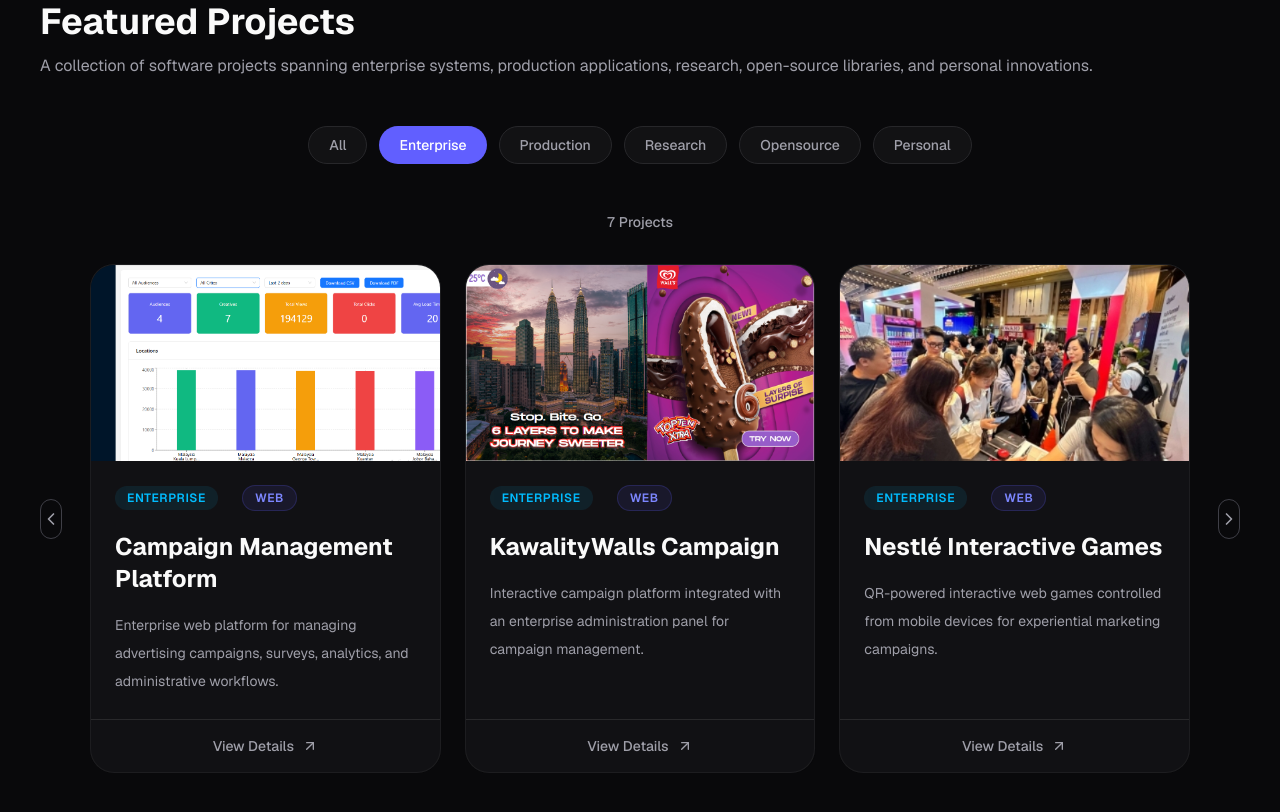
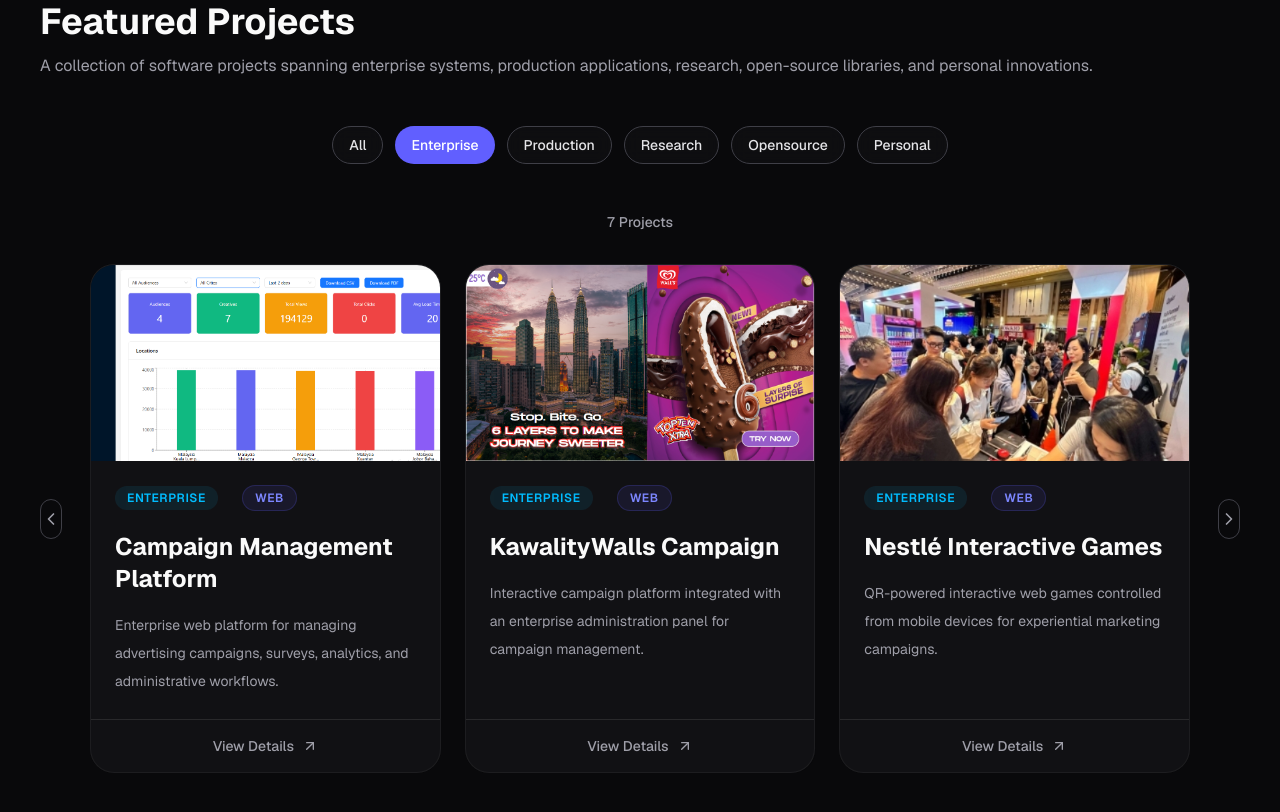
Before and after one commit to devsiddhartha31/devsiddhartha31.github.io, a Next.js app: page / in a window 1280 px wide. Shown: the part 1940-2752 px from the top of the page. Built offline with nearby package versions, Linux system fonts and the light colour scheme.

Commit message:
refactor(ui): use shared Button component for project filters

```diff
--- a/components/projects/ProjectFilters.tsx
+++ b/components/projects/ProjectFilters.tsx
@@ -1,4 +1,7 @@
 "use client";
+
+import Button from "@/components/ui/Button";
+import { cn } from "@/libs/utils";
 
 interface Props {
   filters: string[];
@@ -17,26 +20,18 @@
   return (
     <div className="mt-12 flex flex-wrap justify-center gap-3">
       {filters.map((filter) => (
-        <button
+        <Button
           key={filter}
           onClick={() => onChange(filter)}
-          className={`
-            rounded-full
-            px-5
-            py-2
-            text-sm
-            font-medium
-            transition-all
-            duration-300
-            ${
-              active === filter
-                ? "bg-indigo-500 text-white"
-                : "border border-zinc-800 bg-zinc-900/60 text-zinc-400 hover:border-indigo-500/40 hover:text-white"
-            }
-          `}
+          variant={active === filter ? "pill" : "secondary"}
+          size="sm"
+          className={cn(
+            "rounded-full",
+            active && "shadow-none"
+          )}
         >
           {formatLabel(filter)}
-        </button>
+        </Button>
       ))}
     </div>
   );
--- a/components/ui/Button.tsx
+++ b/components/ui/Button.tsx
@@ -17,6 +17,9 @@
 
   ghost:
     "text-zinc-300 hover:bg-zinc-800 hover:text-white",
+
+  pill:
+    "rounded-full bg-indigo-500 text-white",
 };
 
 const sizes = {
```
